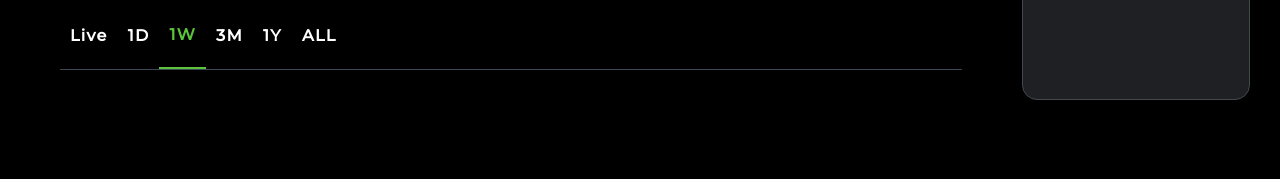
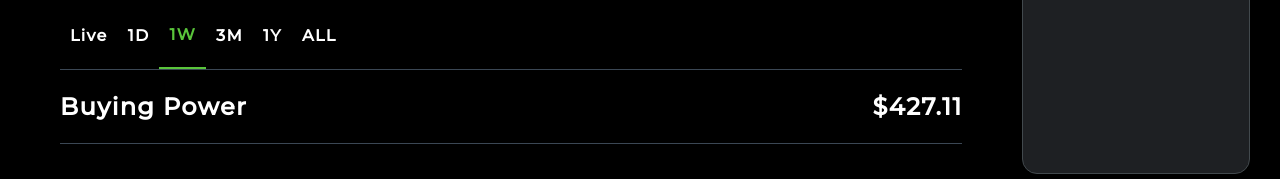
Before and after one commit to rand-singh/react-robinhood-stocks-clone, a React (Create React App) app: page / in a window 1280 px wide. Shown: the part 618-797 px from the top of the page. Built offline with nearby package versions, Linux system fonts and the light colour scheme; no server answers; the database is empty.

Commit message:
Create buying power section

```diff
--- a/src/components/Feed.js
+++ b/src/components/Feed.js
@@ -15,6 +15,10 @@ function Feed() {
                     <TimeLine />
                 </div>
             </div>
+            <div className="feed__buying__section">
+                <h2>Buying Power</h2>
+                <h2>$427.11</h2>
+            </div>
         </div>
     )
 }
--- a/src/styles/components/feed.scss
+++ b/src/styles/components/feed.scss
@@ -1,7 +1,13 @@
 .feed {
 	flex: 0.8;
-	// border: 1px solid gray;
 	border-radius: 15px;
 	padding: 30px;
 	margin-right: 30px;
 }
+
+.feed__buying__section {
+	display: flex;
+	justify-content: space-between;
+	padding: 20px 0;
+	border-bottom: 1px solid #3b4754;
+}
```
